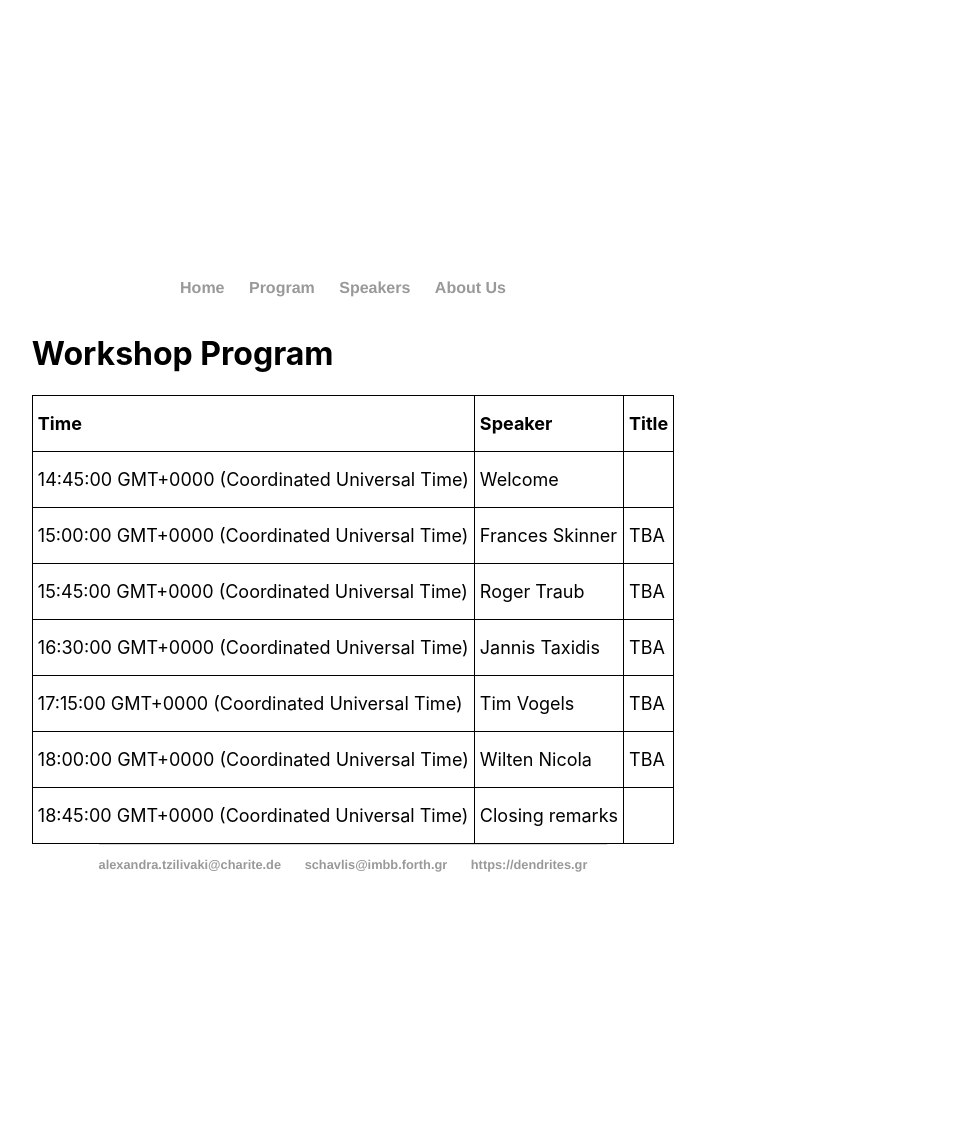
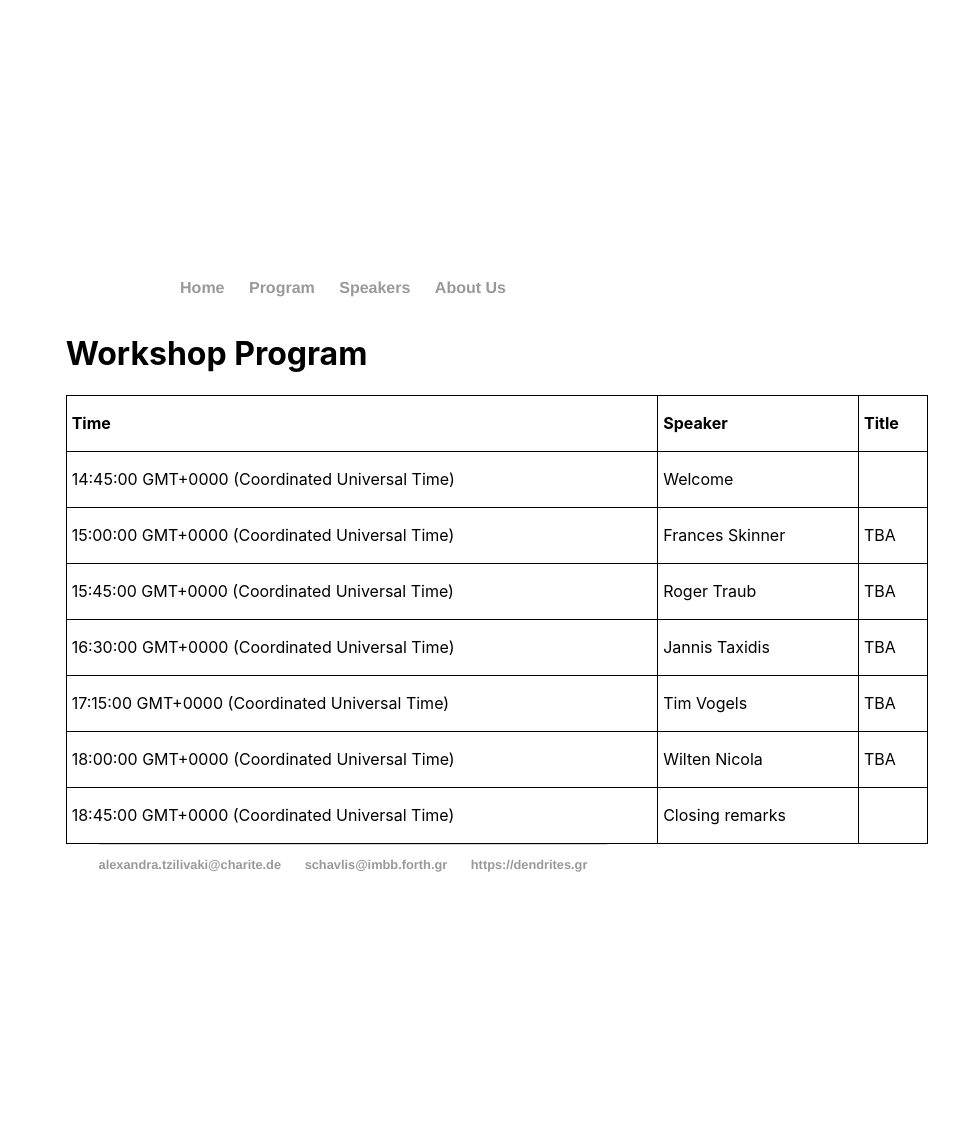
Before and after one commit to spirosChv/ocns2021interneurons, a Jekyll site: the page built from program/index.html, in a window 1280 px wide. Shown: the whole page, without its empty margins (287-1246 px from the left). Built offline with Jekyll 4.4.1, drawn with Linux system fonts in a browser that asks for light colours.

Commit message:
Update index.html

```diff
--- a/program/index.html
+++ b/program/index.html
@@ -20,7 +20,7 @@
 
     <h1> Workshop Program</h1>
 
-  <table style="width:100%; font-size:18px; line-height:45px">
+  <table style="width:150%; font-size:16px; line-height:45px">
   <tr>
     <th>Time</th>
     <th>Speaker</th>
```
